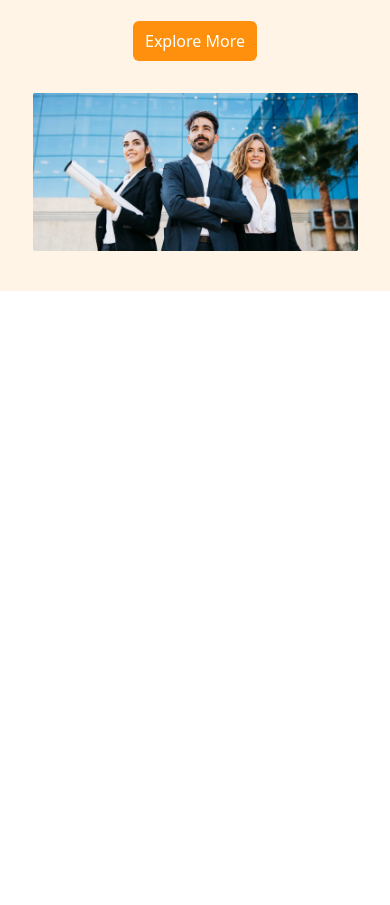
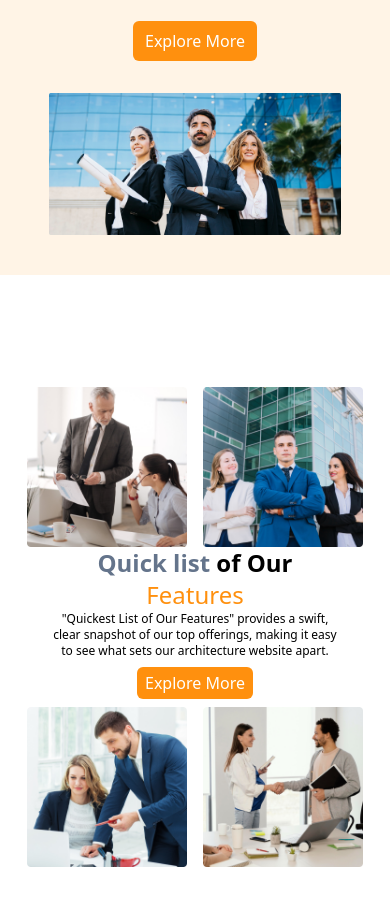
Before and after one commit to hsrokon/5-G3-Architects-PH, a plain HTML site: page index.html in a window 390 px wide. Shown: the part 427-1332 px from the top of the page. Before the commit the page ends 846 px from the top, so only its background shows below. Drawn offline with nearby package versions, Linux system fonts and the light colour scheme; a web font is replaced by a local one.

Commit message:
First-section completed with responsiveness ->visible-hidden part

```diff
--- a/index.html
+++ b/index.html
@@ -33,7 +33,7 @@
             </ul>
         </div>
           <!-- banner section  -->
-          <div class=" text-center mt-20">
+        <div class=" text-center mt-20">
             <h1 class="font-bold text-4xl">Brand New <br> Group of Architects</h1>
             <p class="w-3/4 mx-auto text-xs md:w-3/6 mt-6">
                 "Brand New Group of Architects" is a cutting-edge architecture firm dedicated to innovative design and sustainable solutions. Our team of talented architects collaborates to create modern, functional spaces that inspire and endure. Whether it's residential, commercial, or public projects, we bring visionary ideas to life, shaping environments that reflect the future.
@@ -43,8 +43,50 @@
             </a>
         </div>
         <div class="mt-8">
-            <img class="w-10/12 mx-auto" src="images/banner.png" alt="">
+            <img class="w-9/12 mx-auto" src="images/banner.png" alt="">
         </div>
     </header>
+    <!-- first-section -->
+     <section class="mt-28 mx-auto">
+        <div class="flex flex-row justify-center gap-4 md:hidden">
+            <img class="w-40" src="images/team1.png" alt="">
+            <img class="w-40" src="images/team2.png" alt="">
+        </div>
+
+        <div class=" text-center md:hidden">
+            <h2 class="text-2xl"><span class="text-slate-500 font-semibold">Quick list</span>  <span class="font-bold">of Our</span>  <br> <span class="text-[#FF900E]">Features</span></h2>
+            <p class="w-3/4 mx-auto text-xs">
+                "Quickest List of Our Features" provides a swift, clear snapshot of our top offerings, making it easy to see what sets our architecture website apart.
+            </p>
+            <a href="">
+                <button class="mt-2 bg-[#FF900E] px-2 py-1  rounded-md text-white hover:bg-slate-300 hover:text-cyan-950">Explore More</button>
+            </a>
+        </div>
+        <div class="flex flex-row justify-center gap-4 mt-2 md:hidden">
+            <img class="w-40" src="images/team3.png" alt="">
+            <img class="w-40" src="images/team4.png" alt="">
+        </div>
+
+        <!-- hidden-part -->
+         <div class="flex gap-12 justify-center items-center mx-auto w-10/12">
+                <div class="hidden md:grid grid-cols-2 gap-6">
+                    <img class="w-auto" src="images/team1.png" alt="">
+                    <img class="w-auto" src="images/team2.png" alt="">
+                    <img class="w-auto" src="images/team3.png" alt="">
+                    <img class="w-auto" src="images/team4.png" alt="">
+                </div>
+
+                <div class="hidden text-left md:block w-4/12">
+                    <h2 class="text-4xl"><span class="text-slate-500 font-semibold">Quick list</span>  <span class="font-bold">of Our</span>  <br> <span class="text-[#FF900E]">Features</span></h2>
+                    <p class="text-xs mt-6 text-slate-600">
+                        "Quickest List of Our Features" offers a fast, easy-to-read overview of our standout offerings, helping you quickly understand what makes our architecture website unique. This section highlights the key features that set us apart, ensuring you can find exactly what you need with just a glance.
+                    </p>
+                    <a href="">
+                        <button class="mt-6 bg-[#FF900E] px-3 py-2  rounded-md text-white hover:bg-slate-300 hover:text-cyan-950">Explore More</button>
+                    </a>
+                </div>
+         </div>
+
+     </section>
 </body>
 </html>
```
